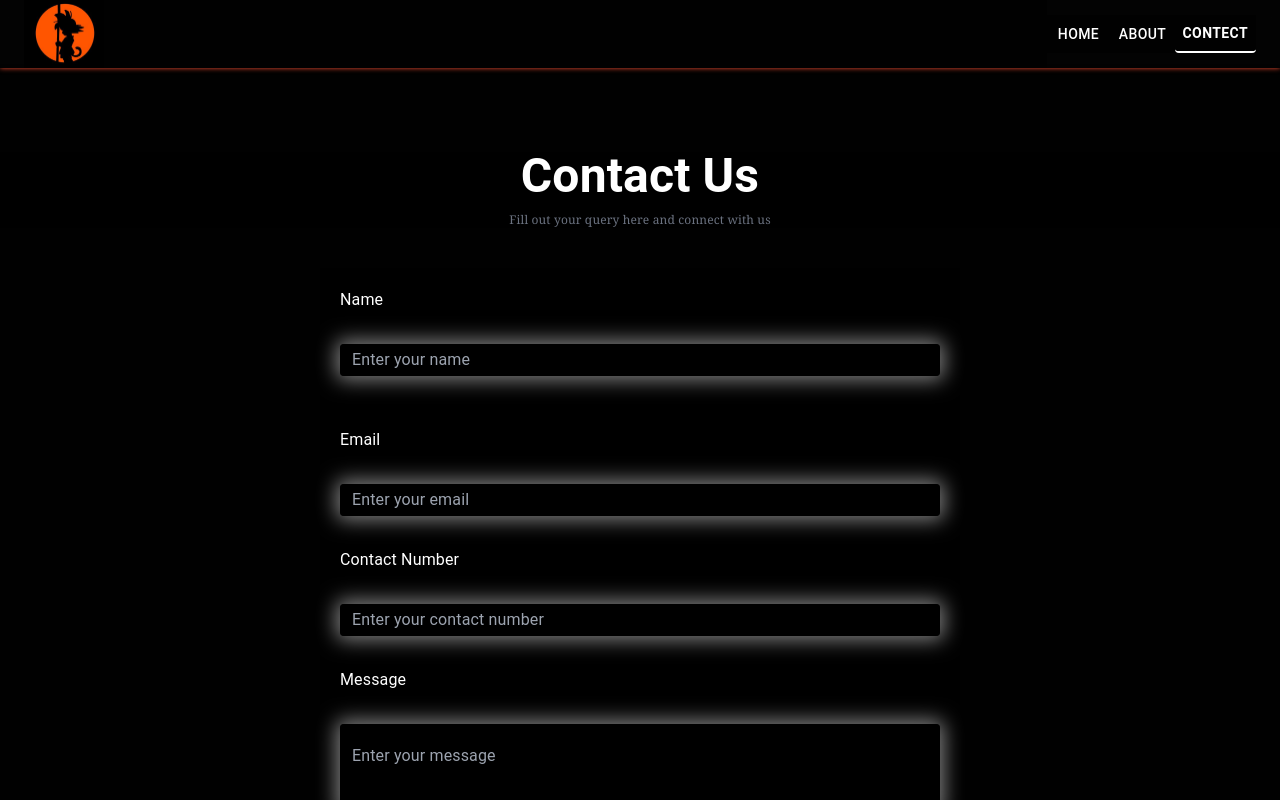
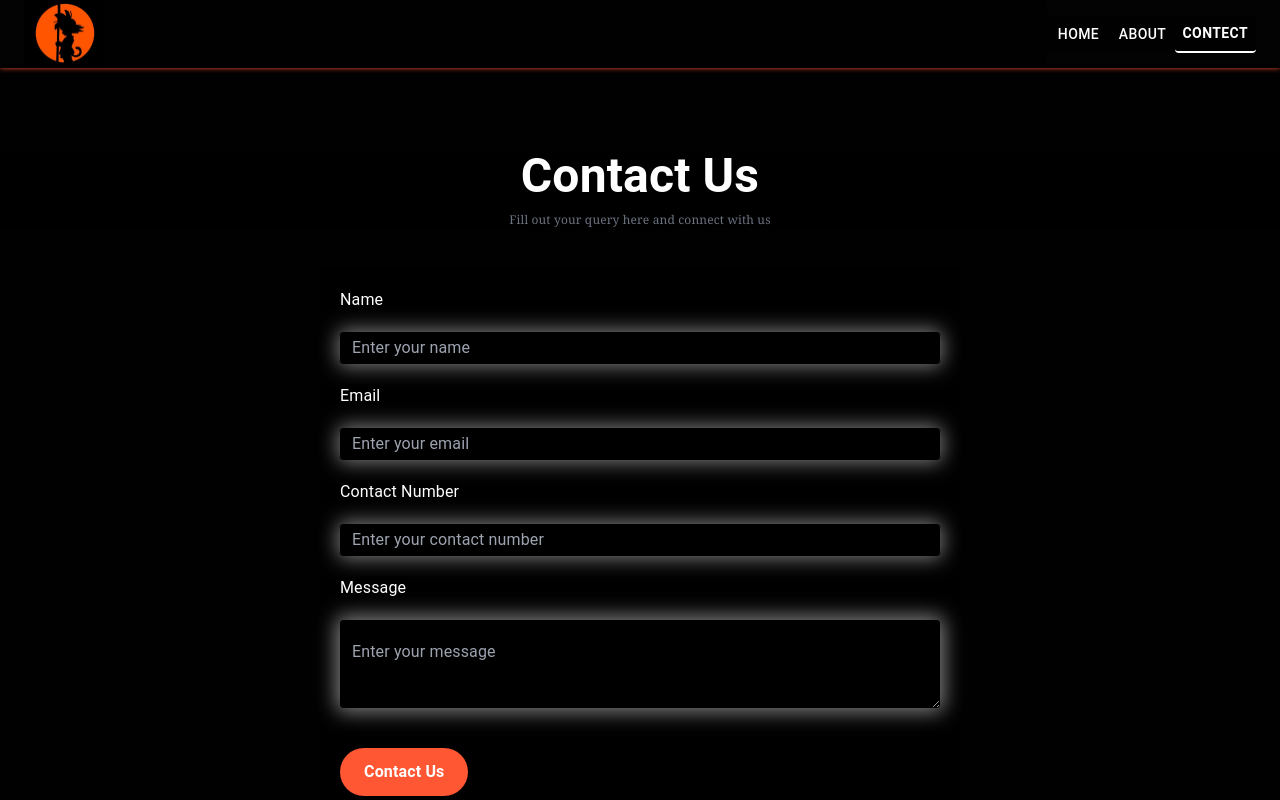
Before and after one commit to adityasinghchouhan1/AnimaWeb, a React (Vite) app in the folder Client/: page /contect in a window 1280 px wide. Shown: the top 800 px of the page. Built offline with nearby package versions, Linux system fonts and the light colour scheme.

Commit message:
complete Contectus Form styling

```diff
--- a/Client/src/Component/ContectUs.jsx
+++ b/Client/src/Component/ContectUs.jsx
@@ -60,7 +60,7 @@ const ContectUs = () => {
         textcolor={'white'}
       />
 
-      <div className="flex justify-center sm:items-start  sm:mx-80 mx-10 flex-col text-white p-5 gap-8">
+      <div className="flex justify-center sm:items-start  sm:mx-80 mx-10 flex-col text-white p-5 gap-5">
         <label>Name</label>
         <input
           type="text"
@@ -68,7 +68,7 @@ const ContectUs = () => {
           onChange={handledata}
           placeholder="Enter your name"
           value={formdata.name}
-          className="text-white mb-5 px-3 py-1 rounded w-full shadow-[0_0_20px_4px_rgba(255,255,255,0.5)]"
+          className="text-white px-3 py-1 rounded w-full shadow-[0_0_20px_2px_rgba(255,255,255,0.5)]"
         />
 
         <label>Email</label>
@@ -78,7 +78,7 @@ const ContectUs = () => {
           onChange={handledata}
           placeholder="Enter your email"
           value={formdata.mail}
-          className="text-white px-3 py-1 rounded w-full shadow-[0_0_20px_4px_rgba(255,255,255,0.5)]"
+          className="text-white px-3 py-1 rounded w-full shadow-[0_0_20px_2px_rgba(255,255,255,0.5)]"
         />
 
         <label>Contact Number</label>
@@ -88,7 +88,7 @@ const ContectUs = () => {
           onChange={handledata}
           placeholder="Enter your contact number"
           value={formdata.contact}
-          className="text-white px-3 py-1 rounded w-full shadow-[0_0_20px_4px_rgba(255,255,255,0.5)]"
+          className="text-white px-3 py-1 rounded w-full shadow-[0_0_20px_2px_rgba(255,255,255,0.5)]"
         />
 
         <label>Message</label>
@@ -97,7 +97,7 @@ const ContectUs = () => {
           onChange={handledata}
           placeholder="Enter your message"
           value={formdata.message}
-          className="text-white px-3 py-5  rounded w-full shadow-[0_0_20px_4px_rgba(255,255,255,0.5)]"
+          className="text-white px-3 py-5 mb-5  rounded w-full shadow-[0_0_20px_4px_rgba(255,255,255,0.5)]"
         />
 
         {error && <p className="text-red-500">{error}</p>}
```
